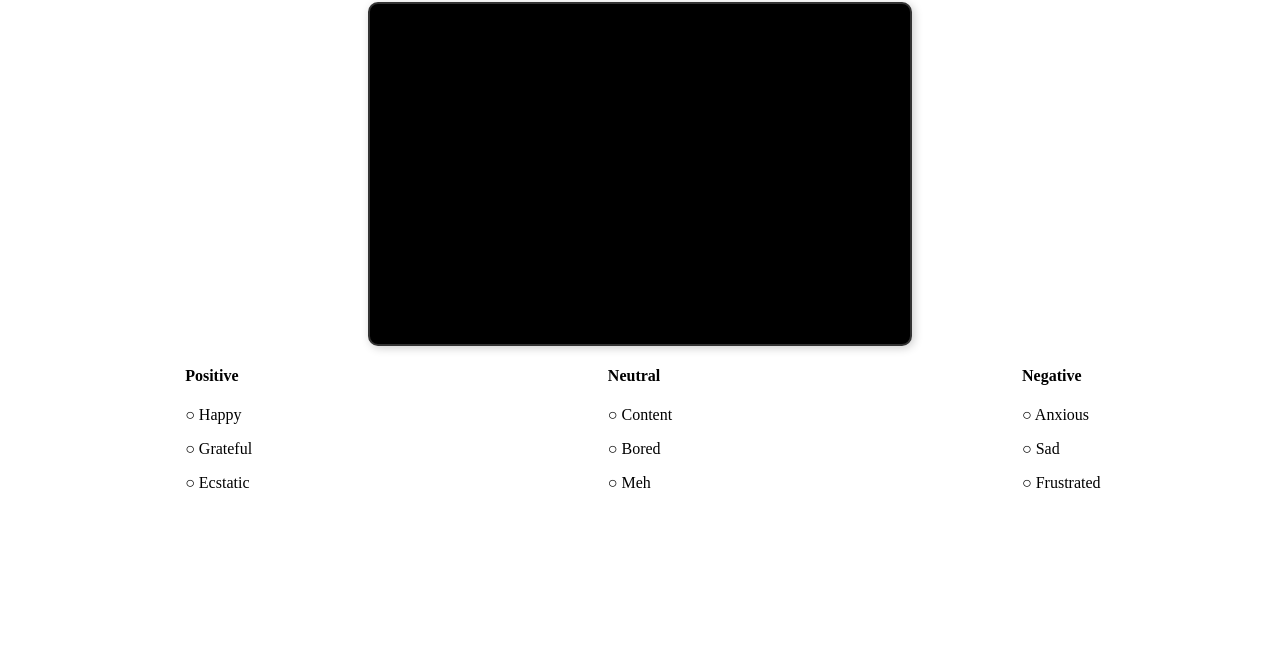
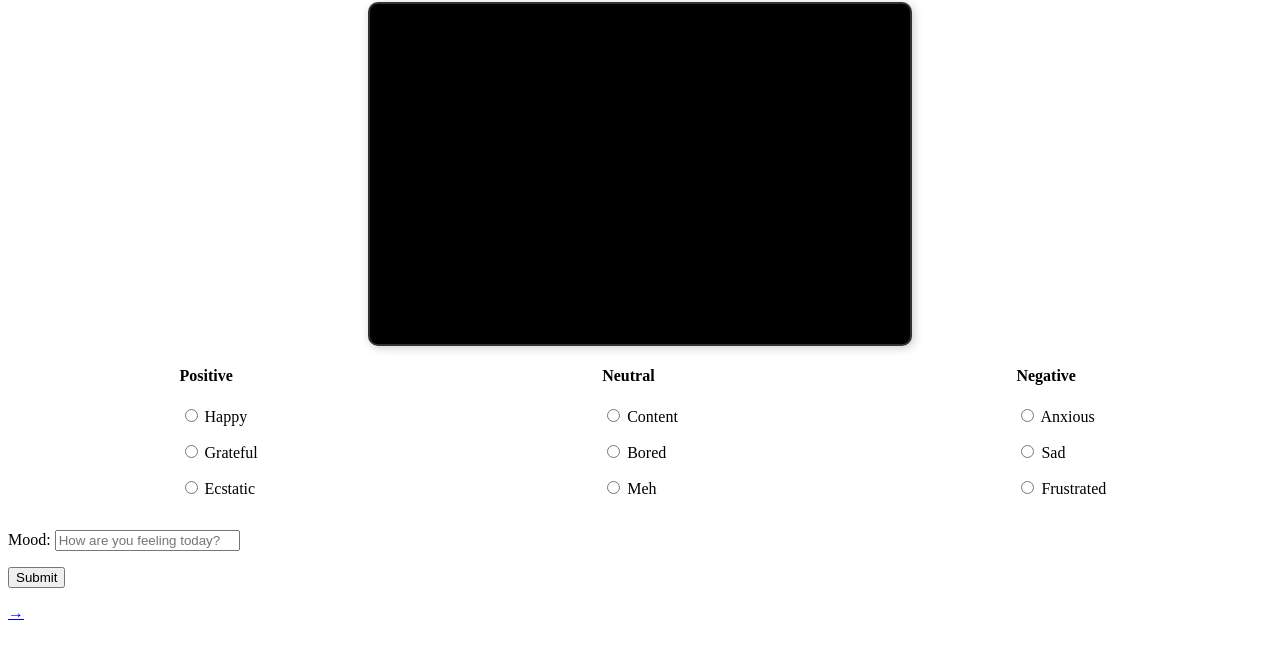
Before and after one commit to dschaad/swe-mood-tracker, a plain HTML site: page frontend/index.html in a window 1280 px wide. Shown: the part 78-734 px from the top of the page. Drawn offline with Linux system fonts and the light colour scheme; files that its build step writes are made by us from their sources.

Commit message:
Update index.html

```diff
--- a/frontend/index.html
+++ b/frontend/index.html
@@ -3,7 +3,7 @@
 <head>
     <meta charset="UTF-8">
     <meta name="viewport" content="width=device-width, initial-scale=1.0">
-    <link rel="stylesheet" href="../styles/home.css">
+    <link rel="stylesheet" href="home.css">
     <title>SWE Mood Tracker</title>
 </head>
 <body>
@@ -15,27 +15,77 @@
         <div class="box">
             <p>This is a box!</p>
             </div>
+
+        <!-- Mood options -->
         <div class="mood-options">
-            <section class="postive">
-                <h4>Positive</h4>
-                <p>○ Happy</p>
-                <p>○ Grateful</p>
-                <p>○ Ecstatic</p>
-            </section>
-            <section class="neutral">
-                <h4>Neutral</h4>
-                <p>○ Content</p>
-                <p>○ Bored</p>
-                <p>○ Meh</p>
-            </section>
-            <section class="negative">
-                <h4>Negative</h4>
-                <p>○ Anxious</p>
-                <p>○ Sad</p>
-                <p>○ Frustrated</p>
-            </section>
+
+                <form class="positive">
+                    <h4>Positive</h4>
+                    <p>
+                        <input type="radio" id="happy" name="emotion" value="happy">
+                        <label for="happy">Happy</label>
+                    </p>
+                    <p>
+                        <input type="radio" id="grateful" name="emotion" value="grateful">
+                        <label for="grateful">Grateful</label>
+                    </p>
+                    <p>
+                        <input type="radio" id="ecstatic" name="emotion" value="ecstatic">
+                        <label for="ecstatic">Ecstatic</label>
+                    </p>
+                </form>
+
+                <form class="neutral">
+                    <h4>Neutral</h4>
+                    <p>
+                        <input type="radio" id="content" name="emotion" value="content">
+                        <label for="content">Content</label>
+                    </p>
+                    <p>
+                        <input type="radio" id="bored" name="emotion" value="bored">
+                        <label for="bored">Bored</label>
+                    </p>
+                    <p>
+                        <input type="radio" id="meh" name="emotion" value="meh">
+                        <label for="meh">Meh</label>
+                    </p>
+                </form>
+                <form class="negative">
+                    <h4>Negative</h4>
+                    <p>
+                        <input type="radio" id="anxious" name="emotion" value="anxious">
+                        <label for="anxious">Anxious</label>
+                    </p>
+                    <p>
+                        <input type="radio" id="sad" name="emotion" value="sad">
+                        <label for="sad">Sad</label>
+                    </p>
+                    <p>
+                        <input type="radio" id="frustrated" name="emotion" value="frustrated">
+                        <label for="frustrated">Frustrated</label>
+                    </p>
+                </form>
 
         </div>
+
+
+        <!-- Let user input their mood -->
+        <form class="user-mood" action="/my-handling-form-page" method="post">
+            <p class="mood-box">
+              <label for="mood">Mood:</label>
+              <input type="text" id="mood" name="user_mood" placeholder="How are you feeling today?" />
+            </p>
+            <p class="contact_button">
+                <button class="contact" type="submit">Submit</button>
+            </p>
+        </form>
+
+        <!-- Continue button -->
+        <div class="arrow-box">
+            <a class="arrow" href="#">→</a>
+        </div>
+
+
     </main>
 
     <footer>
```
